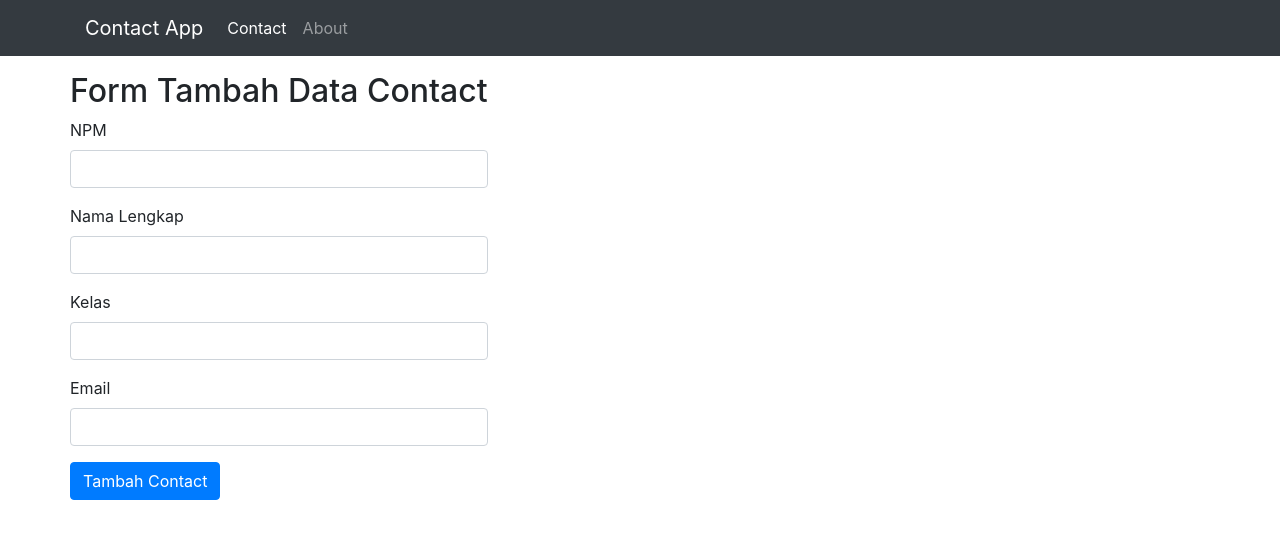
After one commit to rzkybagaskara/Contact-App, a Node server app: page /addContact in a window 1280 px wide. The commit adds this page. Shown: the top 539 px of the page. Run offline with Node 20, Linux system fonts and the light colour scheme; some libraries are stand-ins or nearby versions.

Commit message:
menambahkan views addContact dan updateContact

```diff
--- a/app.js
+++ b/app.js
@@ -5,13 +5,14 @@ const cookieParser = require('cookie-parser');
 const app = express();
 const port = 8000;
 
-// menggunakan EJS
+// set view engine
 app.set('view engine', 'ejs');
 // Built-in middleware
 app.use(express.static('public'));
 // parsing middleware
 app.use(express.urlencoded({ extended: true }));
 
+// view list contact
 app.get('/', (req, res) => {
   // need to add load contact
   res.render('contact', {
@@ -21,10 +22,27 @@ app.get('/', (req, res) => {
   });
 });
 
+// view about
 app.get('/about', (req, res) => {
   res.render('about', {
     layout: 'views/about',
     title: 'Halaman About',
+  });
+});
+
+// view tambah contact
+app.get('/addContact', (req, res) => {
+  res.render('addContact', {
+    layout: 'views/addContact',
+    title: 'Form Tambah Data Contact',
+  });
+});
+
+// view update contact
+app.get('/updateContact', (req, res) => {
+  res.render('updateContact', {
+    layout: 'views/updateContact',
+    title: 'Update Data Contact',
   });
 });
 
--- /dev/null
+++ b/views/addContact.ejs
@@ -0,0 +1,42 @@
+<%- include('layouts/header') %>
+<%- include('layouts/nav') %>
+
+<div class="container mt-3">
+    <div class="row">
+        <div class="col-xs-6">
+            <h2>Form Tambah Data Contact</h2>
+
+                   <!-- menampilkan error -->
+                   <% if (typeof errors !== 'undefined') { %>
+                    <div class="alert alert-danger" role="alert">
+                        <ul>
+                            <% errors.forEach(error => { %>
+                                <li><%= error.msg %> </li>
+                            <% }) %>
+                        </ul>
+                      </div>
+                <% } %>
+
+            <form method="post" action="contact.ejs">
+                <div class="mb-3">
+                  <label class="form-label">NPM</label>
+                  <input type="number" class="form-control" id="inputNPM" name="npm" required>
+                </div>
+                <div class="mb-3">
+                  <label class="form-label">Nama Lengkap</label>
+                  <input type="text" class="form-control" id="inputNama" name="nama">
+                </div>
+                <div class="mb-3">
+                    <label class="form-label">Kelas</label>
+                    <input type="text" class="form-control" id="inputKelas" name="kelas">
+                  </div>
+                <div class="mb-3">
+                    <label class="form-label">Email</label>
+                    <input type="email" class="form-control" id="inputEmail" name="email">
+                </div>
+                <button type="submit" class="btn btn-primary">Tambah Contact</button>
+            </form>
+
+        </div>
+    </div>
+</div>
--- a/views/contact.ejs
+++ b/views/contact.ejs
@@ -5,7 +5,7 @@
   <div class="col-md-8">
     <h2>Daftar Kontak Mahasiswa</h2>
 
-    <a href="/contact/add" class="btn btn-primary mb-2">Tambah Data Kontak</a>
+    <a href="/addContact" class="btn btn-primary mb-2">Tambah Data Kontak</a>
 
   <table class="table table-bordered">
     <thead class="table-primary">
@@ -27,11 +27,9 @@
           <td>3IA01</td>
           <td>rzkybgs11@gmail.com</td>
           <!-- buttons -->
-          <td><a href="" class="btn btn-success badge rounded-pill">Update</a>
+          <td><a href="/updateContact" class="btn btn-success badge rounded-pill">Update</a>
             <br>
               <a href="" class="btn btn-danger badge rounded-pill">Delete</a>
-            <br>
-              <a href="" class="btn btn-info badge rounded-pill">Detail</a>
           </td>
         </tr>
         <tr>
```
Also changed, not shown: views/updateContact.ejs (added, +42 -0 lines).
